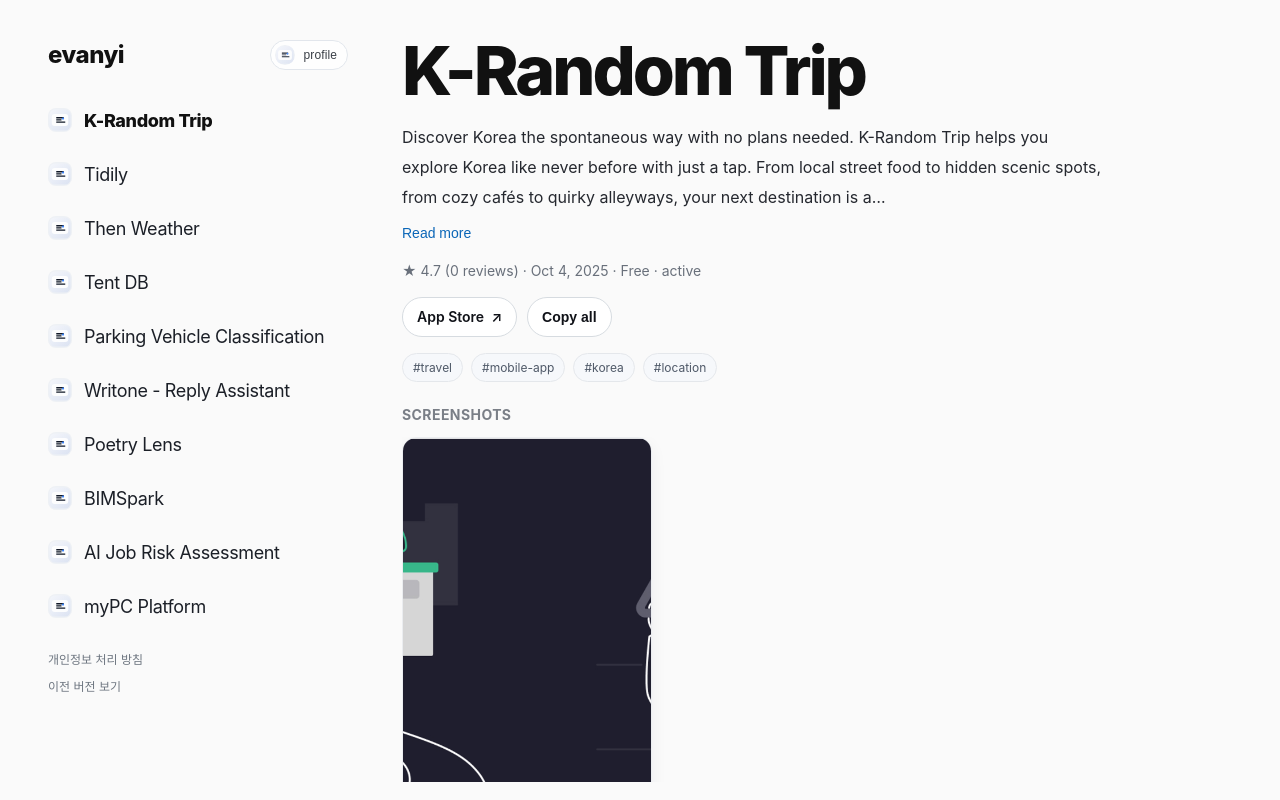
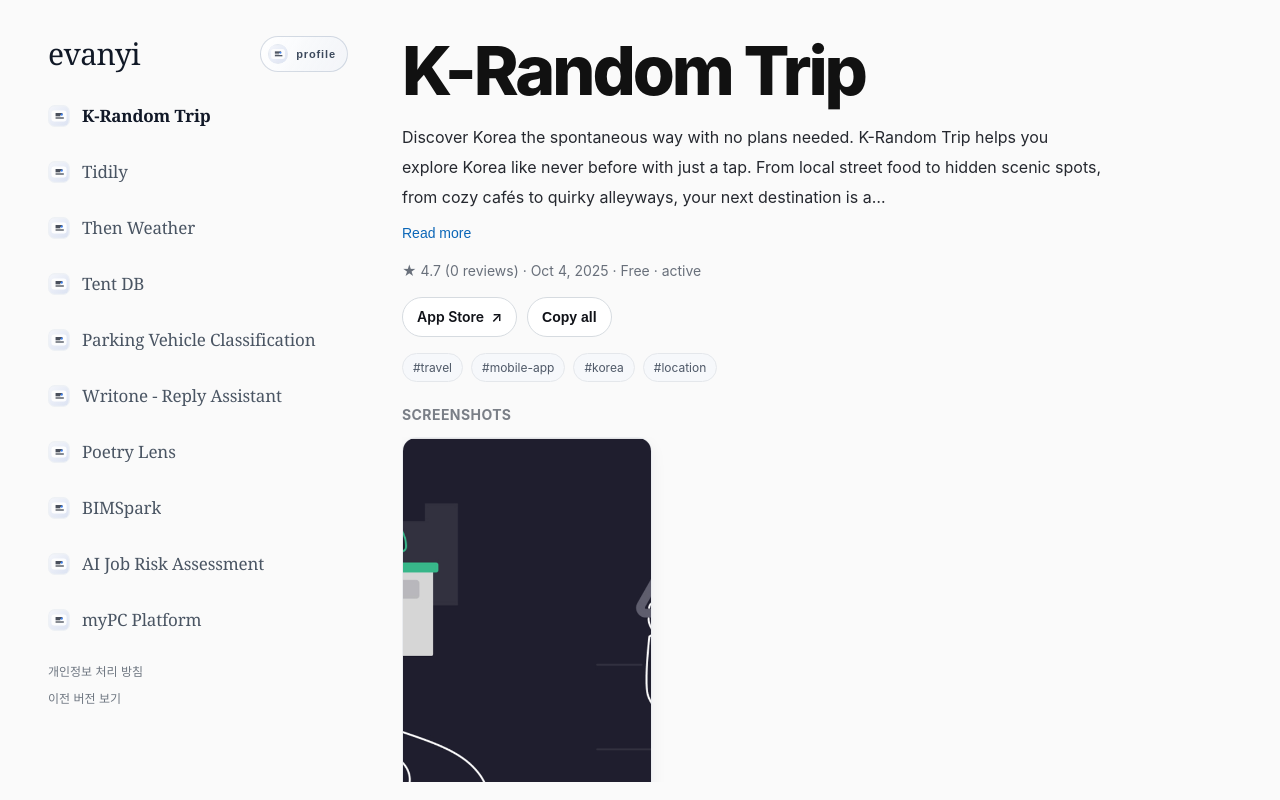
Before and after one commit to ideook/portfolio, a React (Vite) app: page /v2 in a window 1280 px wide. Built offline with nearby package versions, Linux system fonts and the light colour scheme; a web font is replaced by a local one.

Commit message:
style(portfolio): refine v2 sidebar typography, profile control and spacing system

```diff
--- a/src/pages/PortfolioV2Page.jsx
+++ b/src/pages/PortfolioV2Page.jsx
@@ -148,7 +148,14 @@
           <p className={styles.brand}>evanyi</p>
           <button
             type="button"
-            className={styles.sidebarProfileTrigger}
+            className={
+              [
+                styles.sidebarProfileTrigger,
+                isProfileSelected ? styles.sidebarProfileTriggerActive : '',
+              ]
+                .filter(Boolean)
+                .join(' ')
+            }
             onClick={() => {
               setSelectedSlug(profileData.slug)
               setIsExpanded(false)
--- a/src/styles/pages/PortfolioV2Page.module.css
+++ b/src/styles/pages/PortfolioV2Page.module.css
@@ -11,6 +11,11 @@
 }
 
 .sidebar {
+  --sidebar-gap: 16px;
+  --sidebar-item-size: 18px;
+  --sidebar-item-color: #4a5563;
+  --sidebar-item-color-active: #111827;
+  --sidebar-item-hover: #0f172a;
   padding: 36px 0;
   overflow-y: auto;
   overflow-x: hidden;
@@ -25,31 +30,49 @@
 }
 
 .brand {
-  font-size: 24px;
-  font-weight: 800;
+  font-family: "Iowan Old Style", "Apple SD Gothic Neo", "Noto Serif KR", Georgia, "Times New Roman", serif;
+  font-size: 30px;
+  line-height: 1;
   letter-spacing: -0.02em;
+  color: #101826;
 }
 
 .sidebarProfileTrigger {
+  --profile-fg: #334155;
   display: inline-flex;
   align-items: center;
   gap: 8px;
-  border: 1px solid #e0e5eb;
-  background: #fff;
+  border: 1px solid rgba(148, 163, 184, 0.4);
+  background: linear-gradient(120deg, rgba(255, 255, 255, 0.94), rgba(241, 244, 249, 0.88));
   border-radius: 999px;
-  padding: 4px 10px 4px 4px;
-  color: #2a3038;
+  padding: 7px 11px 7px 7px;
+  color: var(--profile-fg);
   font-size: 12px;
   line-height: 1;
+  letter-spacing: 0.01em;
   cursor: pointer;
-  transition: border-color 160ms ease, opacity 160ms ease;
-  opacity: 0.92;
+  transition:
+    border-color 180ms ease,
+    box-shadow 180ms ease,
+    transform 180ms ease,
+    opacity 180ms ease;
+  opacity: 0.95;
+  white-space: nowrap;
 }
 
 .sidebarProfileTrigger:hover,
 .sidebarProfileTrigger:focus-visible {
-  border-color: #bec6d0;
+  border-color: rgba(15, 23, 42, 0.5);
   opacity: 1;
+  box-shadow: 0 8px 18px rgba(2, 6, 23, 0.08);
+  transform: translateY(-1px);
+}
+
+.sidebarProfileTriggerActive {
+  border-color: rgba(15, 23, 42, 0.7);
+  color: #0f172a;
+  font-weight: 700;
+  box-shadow: inset 0 1px 0 rgba(255, 255, 255, 0.6);
 }
 
 .sidebarProfileTriggerIcon {
@@ -57,13 +80,15 @@
   height: 20px;
   border-radius: 50%;
   object-fit: cover;
-  background: #eef1f5;
+  background: #e2e8f0;
   flex: 0 0 auto;
 }
 
 .sidebarProfileTriggerText {
-  font-size: 12px;
-  letter-spacing: 0.01em;
+  font-size: 11px;
+  font-weight: 600;
+  letter-spacing: 0.08em;
+  text-transform: lowercase;
 }
 
 .brandDot {
@@ -83,7 +108,7 @@
 .sidebarList {
   display: flex;
   flex-direction: column;
-  gap: 10px;
+  gap: var(--sidebar-gap);
   margin-bottom: 24px;
 }
 
@@ -96,39 +121,41 @@
   background: transparent;
   text-align: left;
   cursor: pointer;
-  color: #1b1f27;
-  padding: 10px 0;
-  font-size: 20px;
-  line-height: 1.18;
-  letter-spacing: -0.02em;
+  color: var(--sidebar-item-color);
+  padding: 9px 0;
+  font-size: var(--sidebar-item-size);
+  line-height: 1.2;
+  letter-spacing: -0.01em;
   white-space: nowrap;
   overflow: hidden;
   text-overflow: ellipsis;
   margin: 0;
   appearance: none;
   -webkit-appearance: none;
-  font-family: inherit;
+  font-family: "Iowan Old Style", "Apple SD Gothic Neo", "Noto Serif KR", Georgia, "Times New Roman", serif;
   box-sizing: border-box;
   transition:
-    color 140ms ease,
-    font-weight 140ms ease;
+    color 150ms ease,
+    font-weight 150ms ease,
+    transform 150ms ease;
 }
 
 .sidebarItem:hover {
-  color: #000;
-  font-weight: 680;
+  color: var(--sidebar-item-hover);
+  font-weight: 610;
+  transform: translateX(2px);
 }
 
 .sidebarItemActive {
-  color: #111;
-  font-weight: 760;
+  color: var(--sidebar-item-color-active);
+  font-weight: 720;
 }
 .sidebarItemIconImage {
-  width: 24px;
-  height: 24px;
+  width: 22px;
+  height: 22px;
   object-fit: cover;
   flex: 0 0 auto;
-  border-radius: 8px;
+  border-radius: 7px;
   background: #eef1f5;
 }
 
@@ -393,7 +420,8 @@
   }
 
   .sidebarItem {
-    font-size: 18px;
+    --sidebar-item-size: 17px;
+    --sidebar-gap: 15px;
   }
 
   .title {
@@ -433,7 +461,9 @@
     width: auto;
     min-width: max-content;
     padding: 6px 0;
-    font-size: 18px;
+    --sidebar-item-size: 16px;
+    --sidebar-gap: 12px;
+    --sidebar-item-color: #4f5a67;
   }
 
   .main {
@@ -473,7 +503,7 @@
   }
 
   .sidebarItem {
-    font-size: 16px;
+    --sidebar-item-size: 16px;
   }
 
   .galleryFrame {
```
